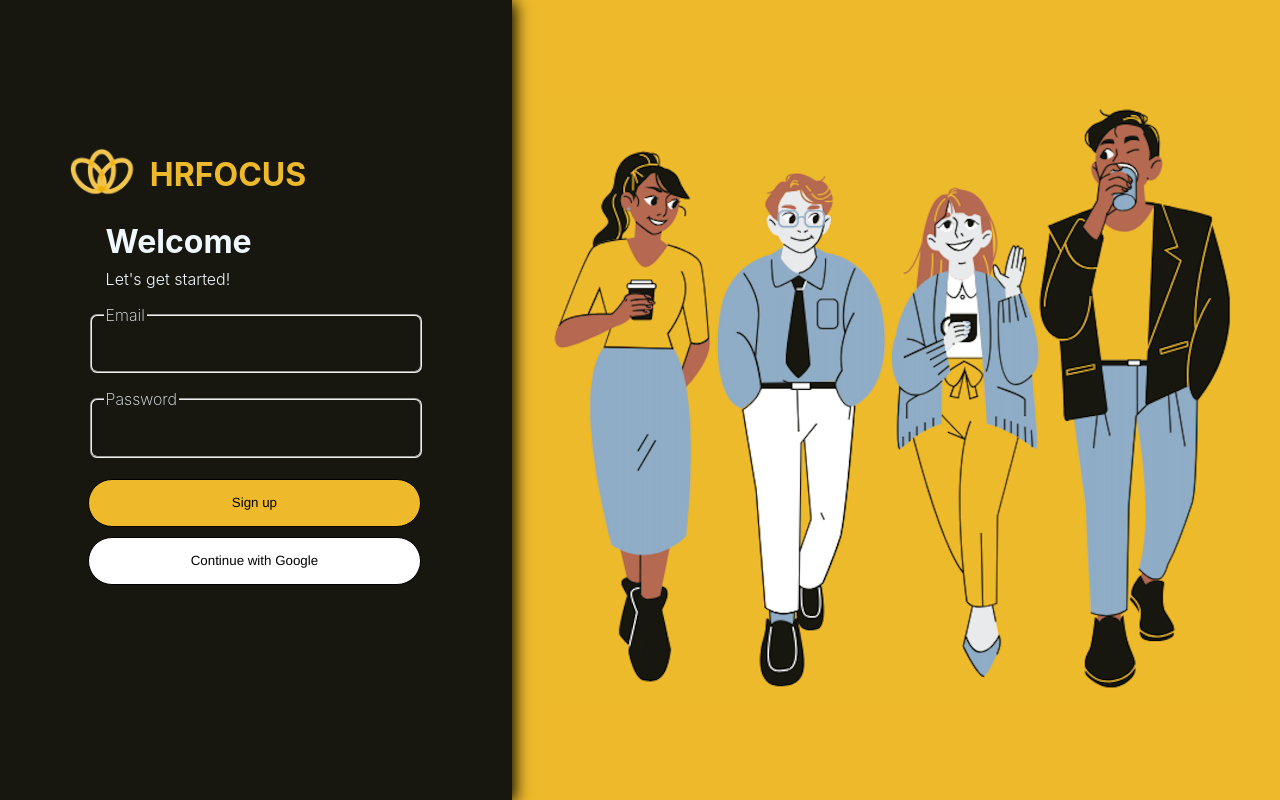
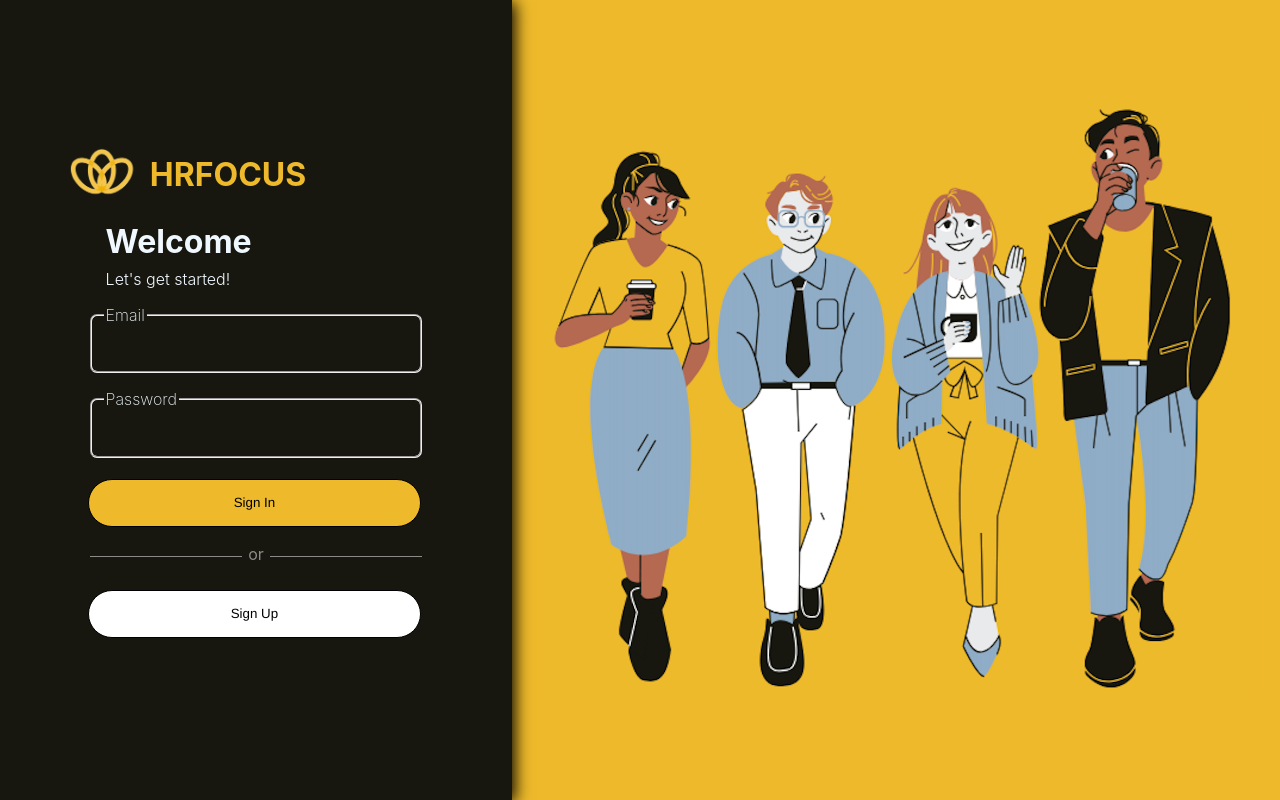
Before and after one commit to HRFocus/HRFocusFE, a React (Create React App) app: page /login in a window 1280 px wide. Built offline with nearby package versions, Linux system fonts and the light colour scheme.

Commit message:
changed the google button to sign up button

```diff
--- a/src/pages/Login/Login.css
+++ b/src/pages/Login/Login.css
@@ -55,3 +55,19 @@
   legend{
     font-weight: 250;
 }
+.login-form hr{
+  border: none;
+  border-top: 1px solid #ffffff;
+  color: white;
+  overflow: visible;
+  text-align: center;
+  height: 5px;
+}
+
+hr::after {
+  background: #171710;
+  content: 'or';
+  padding: 0 6px;
+  position: relative;
+  top: -13px;
+}
--- a/src/pages/Login/Login.js
+++ b/src/pages/Login/Login.js
@@ -1,10 +1,15 @@
 import React from "react";
 import "./Login.css";
+import { useHistory } from 'react-router-dom';
 import loginImage from "../../utils/Images/loginPageImg.png";
 import logo from "../../utils/Images/logo.png";
 import Input from "../../shared/FormElements/Input/Input";
 import Buttons from "../../shared/FormElements/Buttons/Buttons";
 const Login = () => {
+  const history = useHistory();
+  const signUpButtonHandler = () =>{
+    history.push('/new')
+  };
   return (
     <div className="login-container">
       <div className="form-section">
@@ -33,16 +38,18 @@ const Login = () => {
             borderRadius="50px"
             marginLeft="-0.1rem"
           >
-            Sign up
+            Sign In
           </Buttons>
+          <hr/>
           <Buttons
             backgroundColor="white"
             width="100%"
             height="3rem"
             borderRadius="50px"
             marginLeft="-0.1rem"
+            onClick={signUpButtonHandler}
           >
-            Continue with Google
+            Sign Up
           </Buttons>
         </form>
       </div>
```
